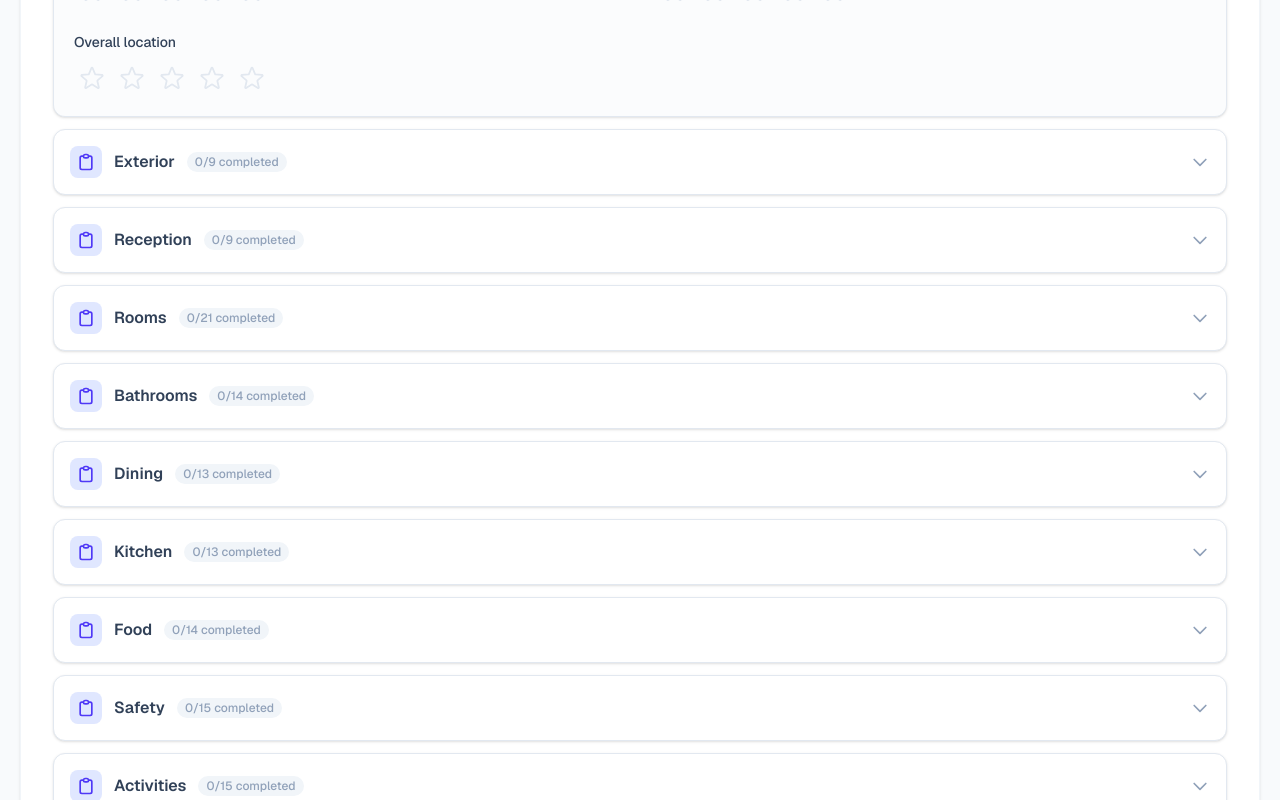
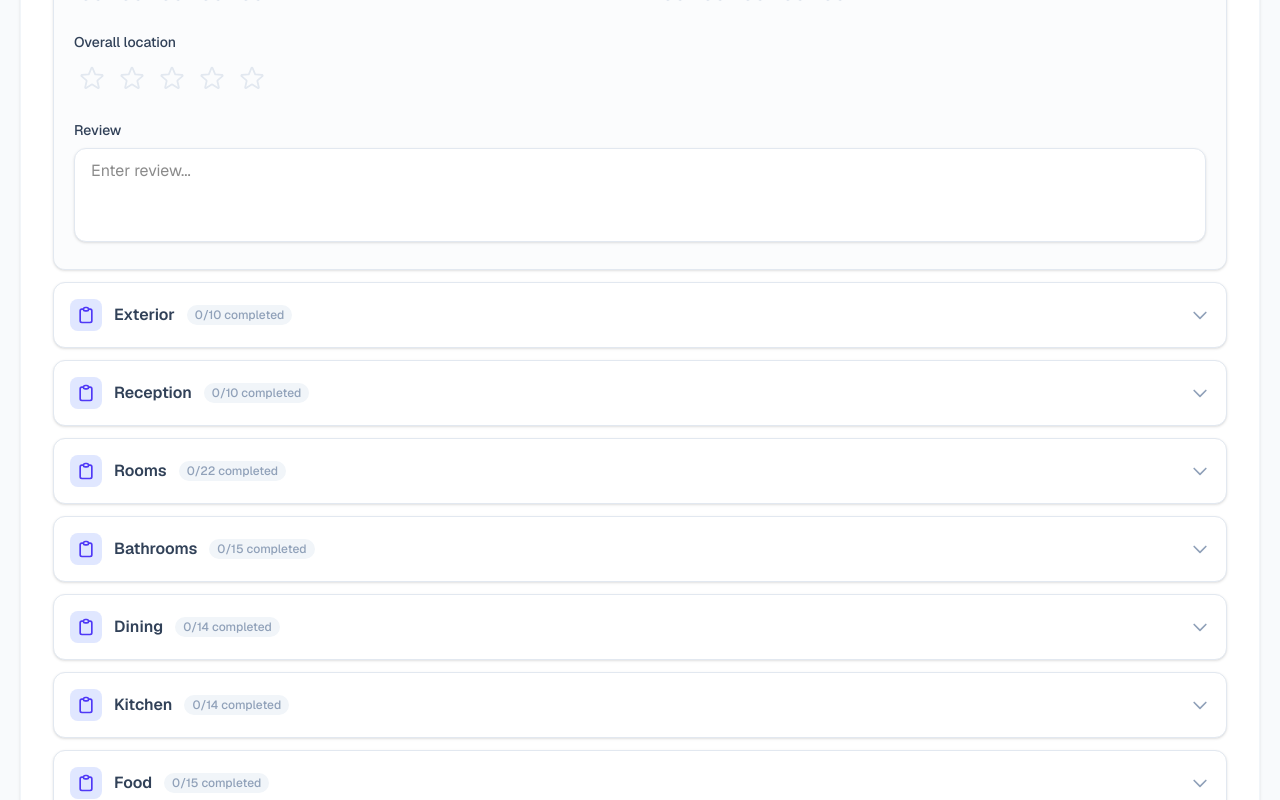
Before and after one commit to saurabhkuriyal/Checkpoint, a Next.js app: page /trips/recci-tours in a window 1280 px wide. Shown: the part 1020-1820 px from the top of the page. Built offline with nearby package versions, Linux system fonts and the light colour scheme.

Commit message:
completing recci tours form creation

```diff
--- a/app/trips/recci-tours/page.tsx
+++ b/app/trips/recci-tours/page.tsx
@@ -3,7 +3,7 @@
 import React, { useState } from 'react';
 import Link from 'next/link';
 
-type FieldType = 'rating' | 'text' | 'textarea';
+type FieldType = 'rating' | 'text' | 'textarea' | 'image';
 
 interface FieldDef {
     name: string;
@@ -31,6 +31,7 @@ const CATEGORIES: Record<string, FieldDef[]> = {
         { name: "Nearby pharmacy", type: "rating" },
         { name: "Mobile network", type: "rating" },
         { name: "Overall location", type: "rating" },
+        { name: "Review", type: "textarea" },
     ],
     "Exterior": [
         { name: "Overall cleanliness", type: "rating" },
@@ -42,6 +43,7 @@ const CATEGORIES: Record<string, FieldDef[]> = {
         { name: "Parking area", type: "rating" },
         { name: "Landscaping", type: "rating" },
         { name: "Overall exterior", type: "rating" },
+        { name: "Review", type: "textarea" },
     ],
     "Reception": [
         { name: "Reception capacity", type: "rating" },
@@ -53,6 +55,7 @@ const CATEGORIES: Record<string, FieldDef[]> = {
         { name: "Drinking water", type: "rating" },
         { name: "Hospitality", type: "rating" },
         { name: "Overall reception", type: "rating" },
+        { name: "Review", type: "textarea" },
     ],
     "Rooms": [
         { name: "Room size", type: "rating" },
@@ -76,6 +79,7 @@ const CATEGORIES: Record<string, FieldDef[]> = {
         { name: "Room odour", type: "rating" },
         { name: "Luggage space", type: "rating" },
         { name: "Overall room condition", type: "rating" },
+        { name: "Review", type: "textarea" },
     ],
     "Bathrooms": [
         { name: "Hot water", type: "rating" },
@@ -92,6 +96,7 @@ const CATEGORIES: Record<string, FieldDef[]> = {
         { name: "Anti-slip flooring", type: "rating" },
         { name: "Odour", type: "rating" },
         { name: "Overall bathroom", type: "rating" },
+        { name: "Review", type: "textarea" },
     ],
     "Dining": [
         { name: "Dining capacity", type: "rating" },
@@ -107,6 +112,7 @@ const CATEGORIES: Record<string, FieldDef[]> = {
         { name: "Food refill speed", type: "rating" },
         { name: "Queue management", type: "rating" },
         { name: "Overall dining", type: "rating" },
+        { name: "Review", type: "textarea" },
     ],
     "Kitchen": [
         { name: "Staff hygiene", type: "rating" },
@@ -122,6 +128,7 @@ const CATEGORIES: Record<string, FieldDef[]> = {
         { name: "Pest control", type: "rating" },
         { name: "Cooking oil quality", type: "rating" },
         { name: "Overall kitchen hygiene", type: "rating" },
+        { name: "Review", type: "textarea" },
     ],
     "Food": [
         { name: "Breakfast", type: "rating" },
@@ -138,6 +145,7 @@ const CATEGORIES: Record<string, FieldDef[]> = {
         { name: "Jain food availability", type: "rating" },
         { name: "Special diet availability", type: "rating" },
         { name: "Overall food quality", type: "rating" },
+        { name: "Review", type: "textarea" },
     ],
     "Safety": [
         { name: "Fire extinguishers", type: "rating" },
@@ -155,6 +163,7 @@ const CATEGORIES: Record<string, FieldDef[]> = {
         { name: "Electrical safety", type: "rating" },
         { name: "Swimming pool safety", type: "rating" },
         { name: "Overall safety", type: "rating" },
+        { name: "Review", type: "textarea" },
     ],
     "Activities": [
         { name: "Adventure equipment", type: "rating" },
@@ -172,6 +181,7 @@ const CATEGORIES: Record<string, FieldDef[]> = {
         { name: "Sports ground", type: "rating" },
         { name: "Swimming pool", type: "rating" },
         { name: "Overall recreation", type: "rating" },
+        { name: "Review", type: "textarea" },
     ],
     "Medical": [
         { name: "Doctor on call", type: "rating" },
@@ -181,6 +191,7 @@ const CATEGORIES: Record<string, FieldDef[]> = {
         { name: "Wheelchair", type: "rating" },
         { name: "Emergency contacts", type: "rating" },
         { name: "Overall medical preparedness", type: "rating" },
+        { name: "Review", type: "textarea" },
     ],
     "Staff": [
         { name: "Courtesy", type: "rating" },
@@ -193,6 +204,7 @@ const CATEGORIES: Record<string, FieldDef[]> = {
         { name: "Security staff", type: "rating" },
         { name: "Group handling experience", type: "rating" },
         { name: "Overall professionalism", type: "rating" },
+        { name: "Review", type: "textarea" },
     ],
     "Commercial": [
         { name: "Driver accommodation", type: "rating" },
@@ -207,6 +219,25 @@ const CATEGORIES: Record<string, FieldDef[]> = {
         { name: "Packed lunch", type: "rating" },
         { name: "Late dinner", type: "rating" },
         { name: "Meal customization", type: "rating" },
+        { name: "Review", type: "textarea" },
+    ],
+    "Image documentation": [
+        { name: "Hotel entrance", type: "image" },
+        { name: "Parking", type: "image" },
+        { name: "Reception", type: "image" },
+        { name: "Standard rooms", type: "image" },
+        { name: "Washrooms", type: "image" },
+        { name: "Dining hall", type: "image" },
+        { name: "Adventure area", type: "image" },
+        { name: "Play area", type: "image" },
+        { name: "Fire extinguishers", type: "image" },
+        { name: "Emergency exits", type: "image" },
+        { name: "View", type: "image" },
+        { name: "Corridors", type: "image" },
+        { name: "Staircases", type: "image" },
+        { name: "Bus parking", type: "image" },
+        { name: "Night lighting", type: "image" },
+        { name: "Review", type: "textarea" },
     ],
     "Final Review": [
         { name: "Overall hotel score", type: "rating" },
@@ -457,6 +488,27 @@ export default function RecciToursPage() {
                                                                         className="w-full px-4 py-2.5 rounded-xl border border-slate-200 bg-white focus:bg-white focus:ring-2 focus:ring-indigo-500/20 focus:border-indigo-500 transition-all outline-none resize-none shadow-sm"
                                                                         placeholder={`Enter ${field.name.toLowerCase()}...`}
                                                                     ></textarea>
+                                                                ) : field.type === 'image' ? (
+                                                                    <div className="mt-1 flex justify-center px-6 pt-5 pb-6 border-2 border-slate-300 border-dashed rounded-xl hover:border-indigo-400 transition-colors bg-white">
+                                                                        <div className="space-y-1 text-center">
+                                                                            <svg className="mx-auto h-12 w-12 text-slate-400" stroke="currentColor" fill="none" viewBox="0 0 48 48" aria-hidden="true">
+                                                                                <path d="M28 8H12a4 4 0 00-4 4v20m32-12v8m0 0v8a4 4 0 01-4 4H12a4 4 0 01-4-4v-4m32-4l-3.172-3.172a4 4 0 00-5.656 0L28 28M8 32l9.172-9.172a4 4 0 015.656 0L28 28m0 0l4 4m4-24h8m-4-4v8m-12 4h.02" strokeWidth="2" strokeLinecap="round" strokeLinejoin="round" />
+                                                                            </svg>
+                                                                            <div className="flex text-sm text-slate-600 justify-center">
+                                                                                <label htmlFor={`file-upload-${category}-${idx}`} className="relative cursor-pointer bg-white rounded-md font-medium text-indigo-600 hover:text-indigo-500 focus-within:outline-none focus-within:ring-2 focus-within:ring-offset-2 focus-within:ring-indigo-500">
+                                                                                    <span>Upload a file</span>
+                                                                                    <input id={`file-upload-${category}-${idx}`} name={`file-upload-${category}-${idx}`} type="file" accept="image/*" className="sr-only" onChange={(e) => {
+                                                                                        if (e.target.files && e.target.files.length > 0) {
+                                                                                            handleCategoryFieldChange(category, field.name, e.target.files[0].name);
+                                                                                        }
+                                                                                    }} />
+                                                                                </label>
+                                                                                <p className="pl-1">or drag and drop</p>
+                                                                            </div>
+                                                                            <p className="text-xs text-slate-500">PNG, JPG, GIF up to 10MB</p>
+                                                                            {value && <p className="text-xs text-indigo-600 font-semibold mt-2">Selected: {value}</p>}
+                                                                        </div>
+                                                                    </div>
                                                                 ) : (
                                                                     <input
                                                                         type="text"
```
